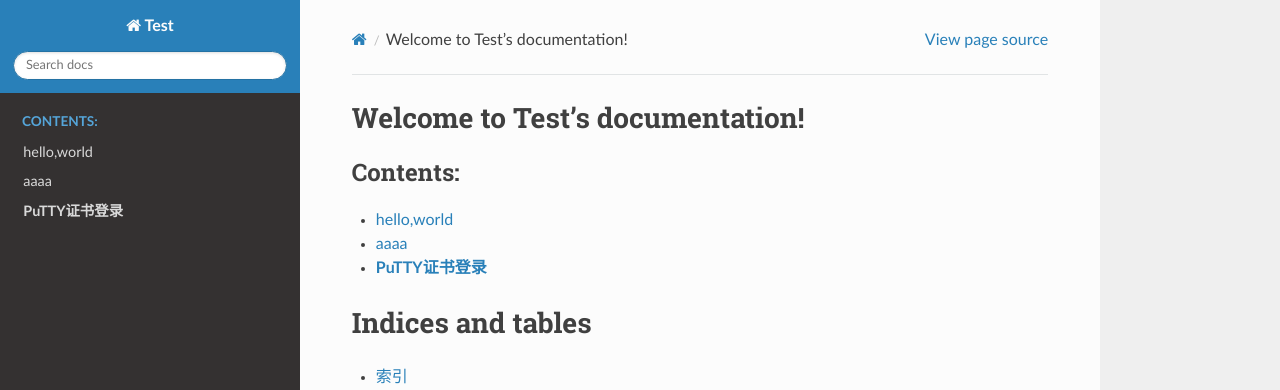
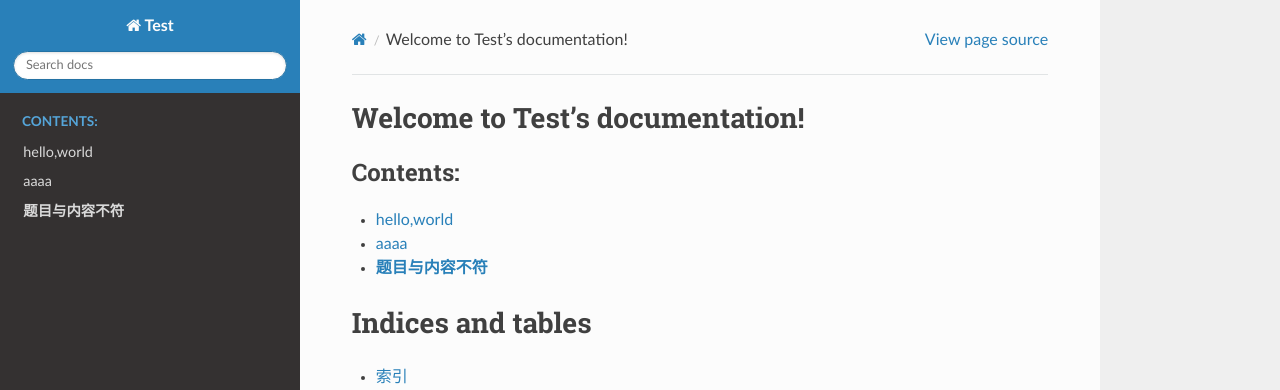
Before and after one commit to jadey1534/scrapy-cookbook, a Sphinx documentation site: the page built from source/index.rst, in a window 1280 px wide. Shown: the top 390 px of the page. Built offline with Sphinx 7.4.7 and the Read the Docs theme 2.0.0, drawn with Linux system fonts in a browser that asks for light colours; some of the changed lines change nothing that is shown.

Commit message:
Update PuTTY_certificate_login.md

```diff
--- a/source/PuTTY_certificate_login.md
+++ b/source/PuTTY_certificate_login.md
@@ -1,40 +1,24 @@
-# **PuTTY证书登录**
-例子：![](Aspose.Words.bdf30415-5eef-494e-9141-3b94c18b7c8e.001.png)
-
-1.填写公网IP
-
-![](Aspose.Words.bdf30415-5eef-494e-9141-3b94c18b7c8e.002.png)
-
-2.填写用户名
-
-![](Aspose.Words.bdf30415-5eef-494e-9141-3b94c18b7c8e.003.png)
-
-3.选择证书
-
-![](Aspose.Words.bdf30415-5eef-494e-9141-3b94c18b7c8e.002.png)
-
-4.成功登录
-
-![](Aspose.Words.bdf30415-5eef-494e-9141-3b94c18b7c8e.004.png)
-
-5.实现证书登录（简易版）
-
-使用puttygen.exe生成公钥，选择ssh-1然后点击Generate
-
-![](Aspose.Words.bdf30415-5eef-494e-9141-3b94c18b7c8e.005.png)
-
-点击save private key生成私钥（私钥相当于密码）
-
-‘![](Aspose.Words.bdf30415-5eef-494e-9141-3b94c18b7c8e.005.png)
-
-vi ~/.ssh/authorized\_keys,将生成的public key粘贴到文件中，chmod 700 ~/.ssh
-
-![](Aspose.Words.bdf30415-5eef-494e-9141-3b94c18b7c8e.006.png)
-
-![](Aspose.Words.bdf30415-5eef-494e-9141-3b94c18b7c8e.005.png)
-
-![](Aspose.Words.bdf30415-5eef-494e-9141-3b94c18b7c8e.007.png)
-
-测试
-
-![](Aspose.Words.bdf30415-5eef-494e-9141-3b94c18b7c8e.004.png)
+# **题目与内容不符**
+更新远程文件到本地方式一
+查看远程仓库
+git remote -v
+从远程获取最新版本到本地
+git fetch origin aaa
+比较远程分支和本地分支
+ git log -p aaa origin/aaa
+合并远程分支到本地
+git merge origin/aaa
+远程文件到本地方式二，在本地建临时分支，合并后删除
+查看远程仓库
+git remote -v
+从远程获取最新版本到本地
+git fetch origin master:temp
+比较远程分支和本地分支的区别
+git diff temp
+合并远程分支到本地
+git merge temp
+使用pull更新
+ git pull origin aaa
+————————————————
+版权声明：本文为CSDN博主「qingsong7」的原创文章，遵循CC 4.0 BY-SA版权协议，转载请附上原文出处链接及本声明。
+原文链接：https://blog.csdn.net/hanqingsong412/article/details/49806097
```
